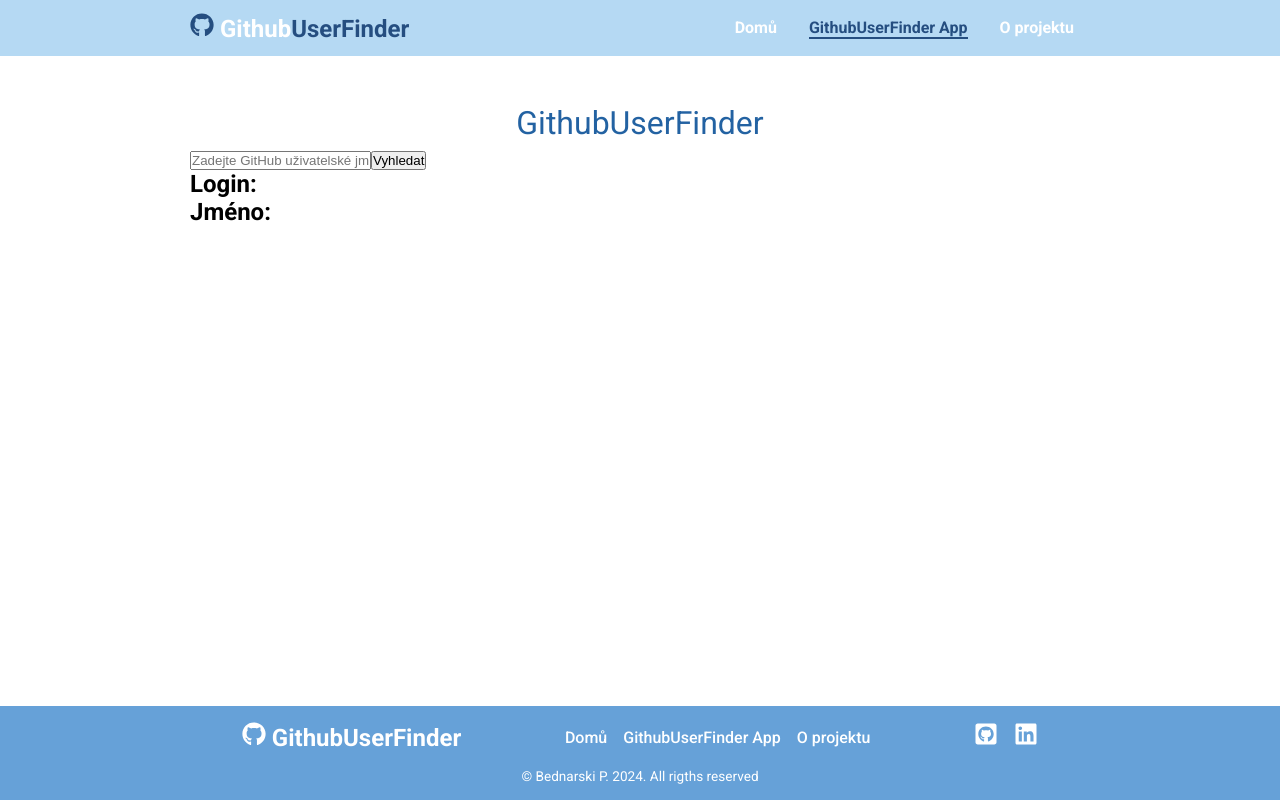
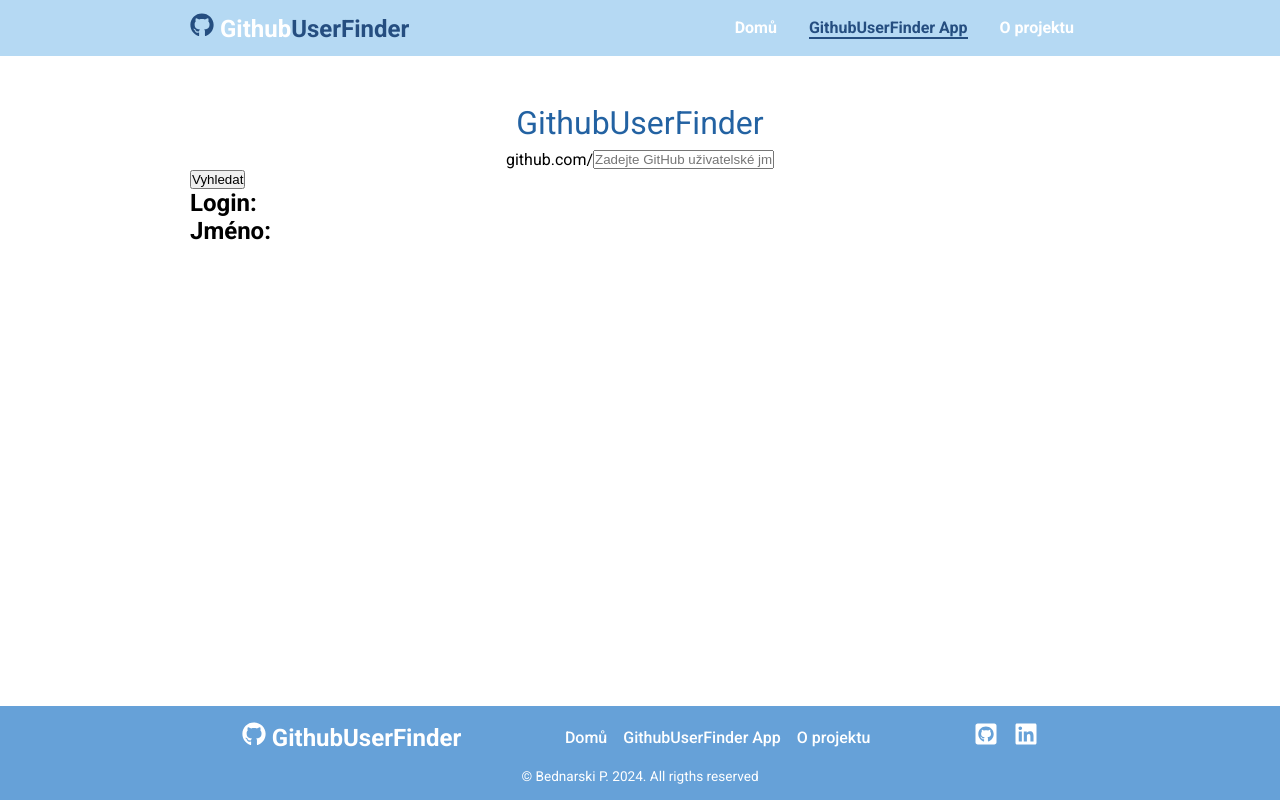
Before and after one commit to pettik/engeto-react-web, a React (Create React App) app: page /github-profiles in a window 1280 px wide. Built offline with nearby package versions, Linux system fonts and the light colour scheme.

Commit message:
new commit

```diff
--- a/src/pages/GitHubFinder.css
+++ b/src/pages/GitHubFinder.css
@@ -14,6 +14,12 @@
   border-radius: 0.5rem;
 }
 
+.github__heading__wrapper {
+  display: flex;
+  align-items: center;
+  justify-content: center;
+}
+
 /* MEDIA QUERIES */
 @media screen and (min-width: 768px) {
   .container__app {
--- a/src/pages/GitHubFinder.js
+++ b/src/pages/GitHubFinder.js
@@ -6,6 +6,7 @@ const GitHubFinder = () => {
   const [login, setLogin] = useState('');
   const [name, setName] = useState('');
   const [username, setUsername] = useState('');
+  const [error, setError] = useState(false);
 
   const handleSearch = event => {
     event.preventDefault();
@@ -15,9 +16,15 @@ const GitHubFinder = () => {
 
     const url = `https://api.github.com/users/${username}`;
     setLoading(true);
+    setError(false);
 
     fetch(url)
-      .then(response => response.json())
+      .then(response => {
+        if (!response.ok) {
+          throw new Error('User not found');
+        }
+        return response.json();
+      })
       .then(data => {
         console.log(data);
         setLogin(data.login);
@@ -27,6 +34,7 @@ const GitHubFinder = () => {
       .catch(error => {
         console.error('Error fetching data:', error);
         setLoading(false);
+        setError(true);
       });
   };
 
@@ -35,17 +43,22 @@ const GitHubFinder = () => {
       <div className="container__app">
         <h1>GithubUserFinder</h1>
         <form onSubmit={handleSearch}>
+          <div className="github__heading__wrapper">
+            <span className="github__heading">github.com/</span>
             <input
               type="text"
               placeholder="Zadejte GitHub uživatelské jméno"
               value={username}
               onChange={e => setUsername(e.target.value)}
             />
+          </div>
           <button type="submit">Vyhledat</button>
         </form>
 
         {loading ? (
           <h2 className="loading_heading">Načítání...</h2>
+        ) : error ? (
+          <h2>Uživatel {username} nenalezen.</h2>
         ) : (
           <>
             <h2>Login: {login}</h2>
```
Lines whose indentation alone changed are shown as unchanged.
